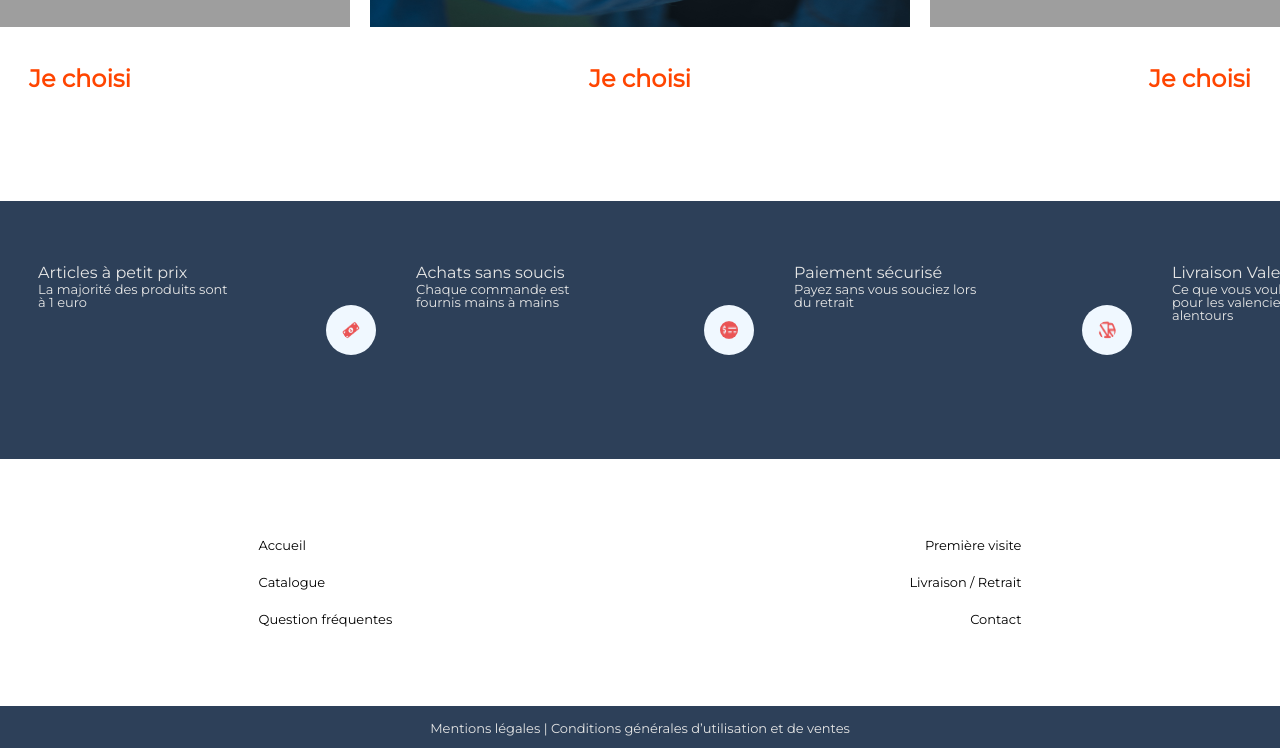
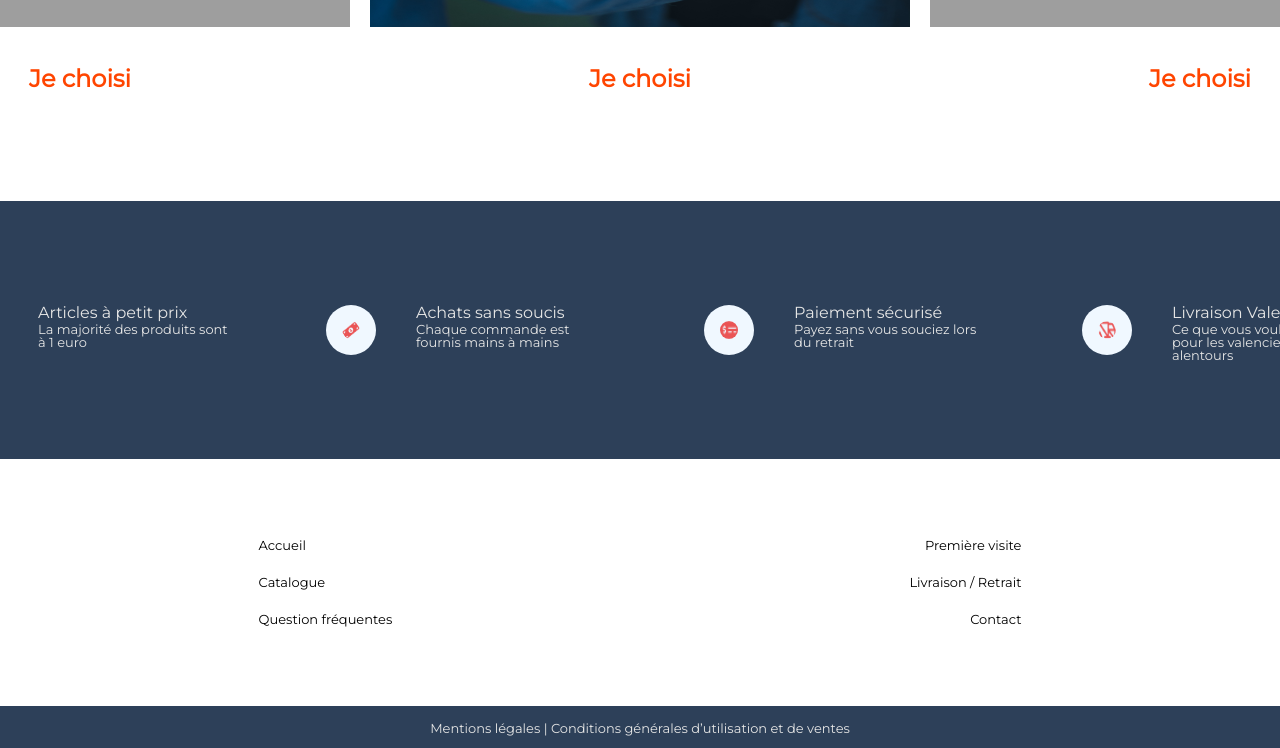
Before and after one commit to DIENEAntoine/projet_prixba, a plain HTML site: page index.html in a window 1280 px wide. Shown: the part 2457-3205 px from the top of the page. Drawn offline with Linux system fonts and the light colour scheme; grey boxes are pictures that could not be loaded.

Commit message:
prixba V1.1

```diff
--- a/index.html
+++ b/index.html
@@ -167,28 +167,28 @@
         <div class="footer-infos">
             <div class="footer-infos-card">
                 <img class="footer-infos-card-img" width="50px" height="50px" src="imageBap/Vector.png">
-                <div>
+                <div class="footer-infos-card-div">
                     <h4 class="footer-infos-card-titre">Articles à petit prix</h4>
                     <p class="footer-infos-card-text">La majorité des produits sont à 1 euro</p>
                 </div>
             </div>
             <div class="footer-infos-card">
                 <img class="footer-infos-card-img" width="50px" height="50px" src="imageBap/Vector_1.png">
-                <div>
+                <div class="footer-infos-card-div">
                     <h4 class="footer-infos-card-titre">Achats sans soucis</h4>
                     <p class="footer-infos-card-text">Chaque commande est fournis mains à mains</p>
                 </div>
             </div>
             <div class="footer-infos-card">
                 <img class="footer-infos-card-img" width="50px" height="50px" src="imageBap/Vector_2.png">
-                <div>
+                <div class="footer-infos-card-div">
                     <h4 class="footer-infos-card-titre">Paiement sécurisé</h4>
                     <p class="footer-infos-card-text">Payez sans vous souciez lors du retrait</p>
                 </div>
             </div>
             <div class="footer-infos-card">
                 <img class="footer-infos-card-img" width="50px" height="50px" src="imageBap/Vector_3.png">
-                <div>
+                <div class="footer-infos-card-div">
                     <h4 class="footer-infos-card-titre">Livraison Valenciennoise</h4>
                     <p class="footer-infos-card-text">Ce que vous voulez, préparé pour les valenciennois et les alentours</p>
                 </div>
```
